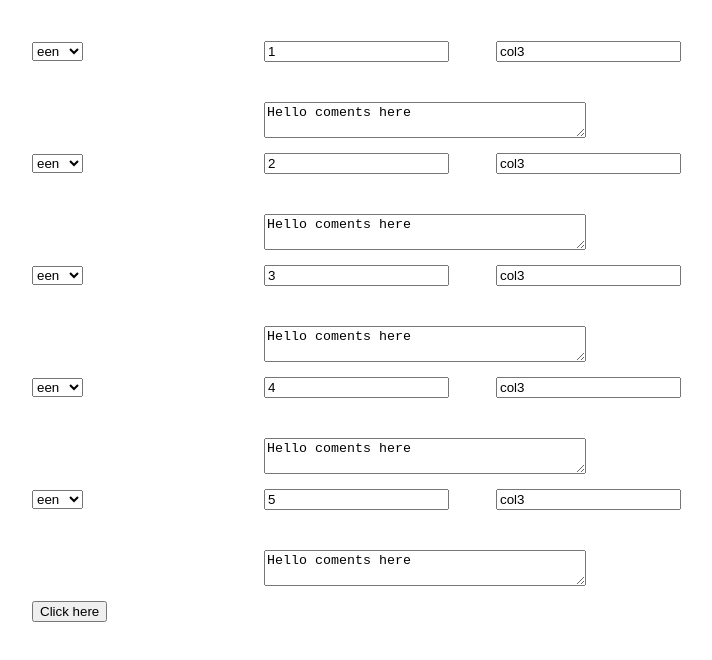
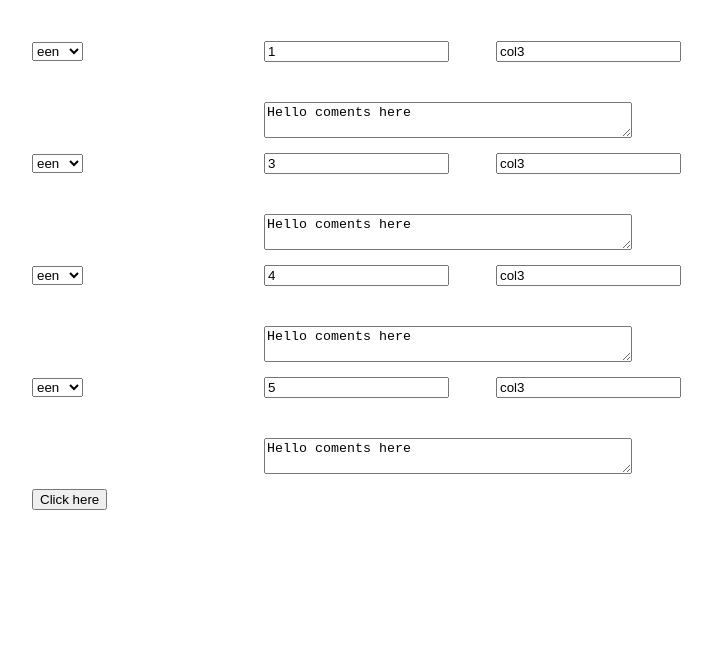
Before and after one commit to dimitri-a/grid_template_new, a React (Create React App) app: page / in a window 1280 px wide. Shown: the top 660 px of the page, without its empty margins (8-720 px from the left). Built offline with nearby package versions, Linux system fonts and the light colour scheme.

Commit message:
multiple rows dynamic again

```diff
--- a/src/App.css
+++ b/src/App.css
@@ -71,5 +71,5 @@ body {
   }
 
   textarea{
-    width: 70%
+    width: 80%
   }
--- a/src/App.js
+++ b/src/App.js
@@ -3,13 +3,24 @@ import logo from './logo.svg';
 import './App.css';
 import RowComponent from './RowComponent';
 
+
 class App extends Component {
+
+  constructor(props){
+super(props);
+this.state={items:[1,3,4,5]}
+  }
+
+  addRow=() => {
+    debugger
+    this.state.items.push(5)
+  }
   render() {
-    let items =[1,2,3,4,5]
+
     return (
       <div className="App">
-      {items.map(i => <RowComponent itemNr={i}></RowComponent>)}
-       <button>Click here</button>
+      {this.state.items.map(i => <RowComponent itemNr={i}></RowComponent>)}
+       <button onClick={() => this.addRow()}>Click here</button>
       </div>
     );
   }
```
